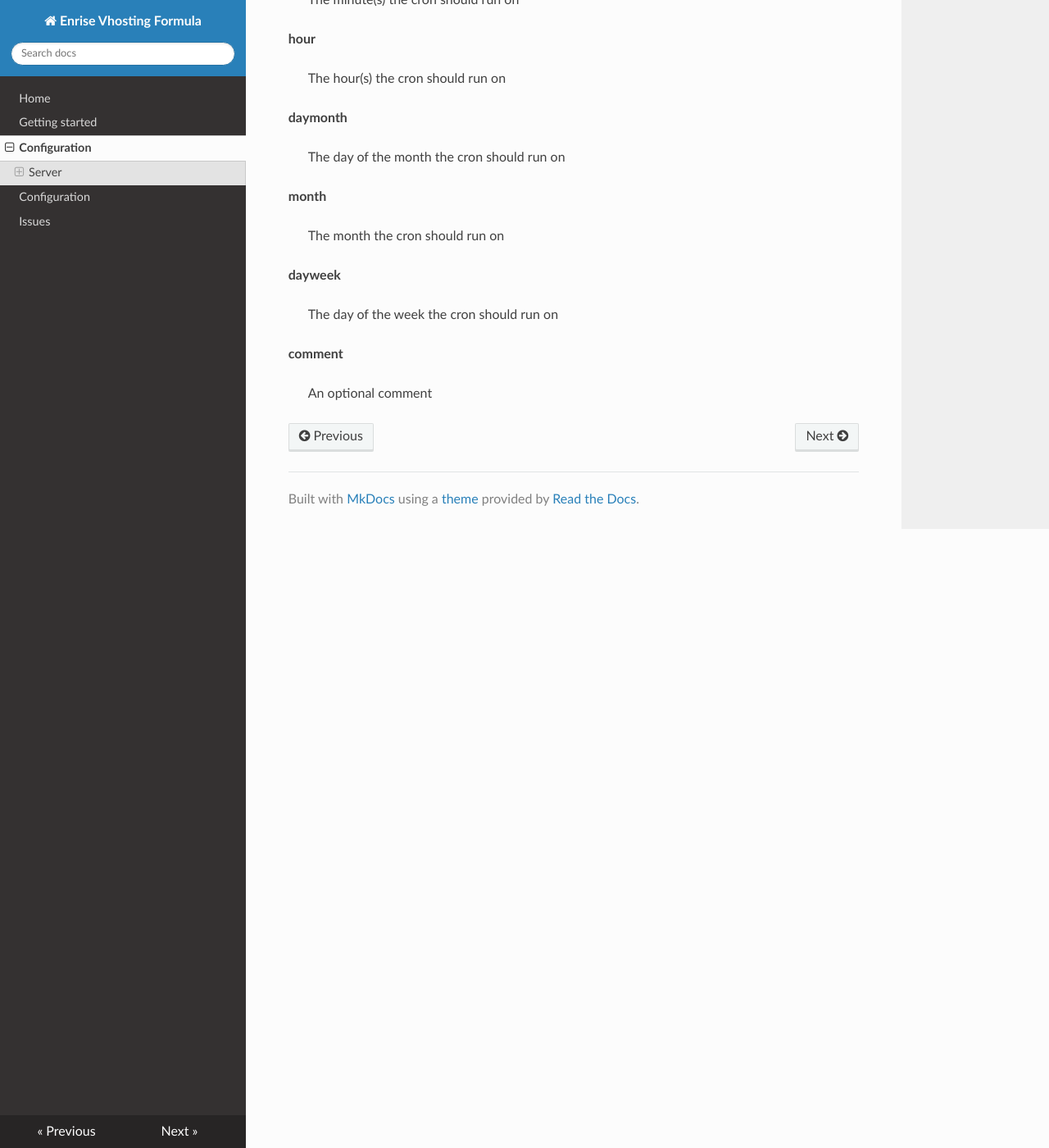
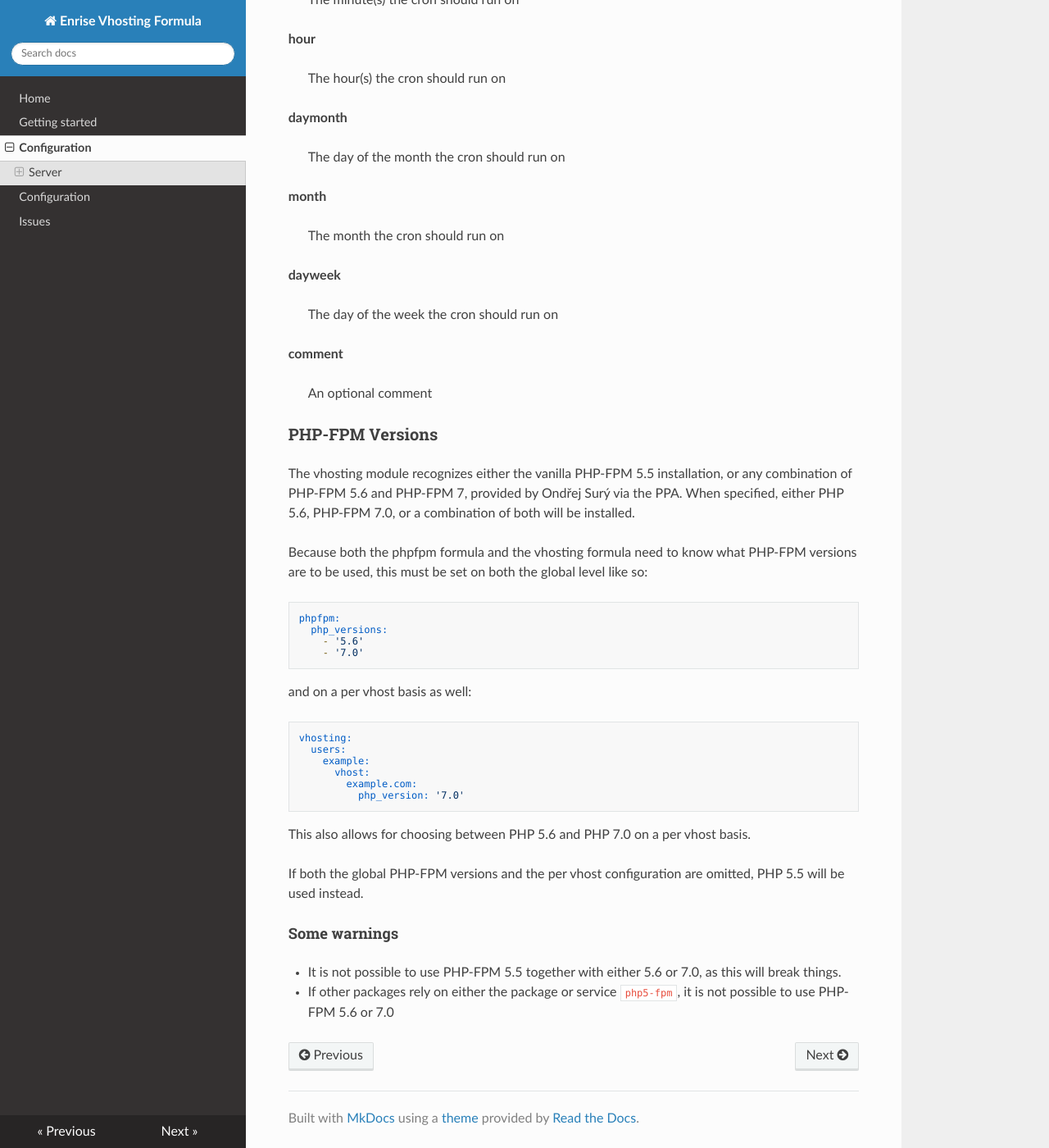
Before and after one commit to Enrise/vhosting-formula, an MkDocs documentation site: the page built from docs/configuration.md, in a window 1280 px wide and 1400 px high, scrolled down 3641 px. Shown: the whole window at 82% size. Built offline with MkDocs 1.6.1, drawn with Linux system fonts in a browser that asks for light colours; nearby versions of some CDN libraries; old or Windows-style settings are respelled for this version of MkDocs.

Commit message:
DEVOPS-857 Now using PHP 5.6 and PHP 7.0 from a PPA instead of the Enrise packages

````diff
--- a/docs/configuration.md
+++ b/docs/configuration.md
@@ -171,3 +171,36 @@ Optionally the following keys can be specified:
 
 **comment**
 > An optional comment
+
+### PHP-FPM Versions
+
+The vhosting module recognizes either the vanilla PHP-FPM 5.5 installation, or any combination of PHP-FPM 5.6 and PHP-FPM 7, provided by Ondřej Surý via the PPA.
+When specified, either PHP 5.6, PHP-FPM 7.0, or a combination of both will be installed.
+
+Because both the phpfpm formula and the vhosting formula need to know what PHP-FPM versions are to be used, this must be set on both the global level like so:
+
+```yaml
+phpfpm:
+  php_versions:
+    - '5.6'
+    - '7.0'
+```
+
+and on a per vhost basis as well:
+
+```yaml
+vhosting:
+  users:
+    example:
+      vhost:
+        example.com:
+          php_version: '7.0'
+```
+
+This also allows for choosing between PHP 5.6 and PHP 7.0 on a per vhost basis.
+
+If both the global PHP-FPM versions and the per vhost configuration are omitted, PHP 5.5 will be used instead.
+
+#### Some warnings
+* It is not possible to use PHP-FPM 5.5 together with either 5.6 or 7.0, as this will break things.
+* If other packages rely on either the package or service `php5-fpm`, it is not possible to use PHP-FPM 5.6 or 7.0
````
Also changed, not shown: 2 other files.
